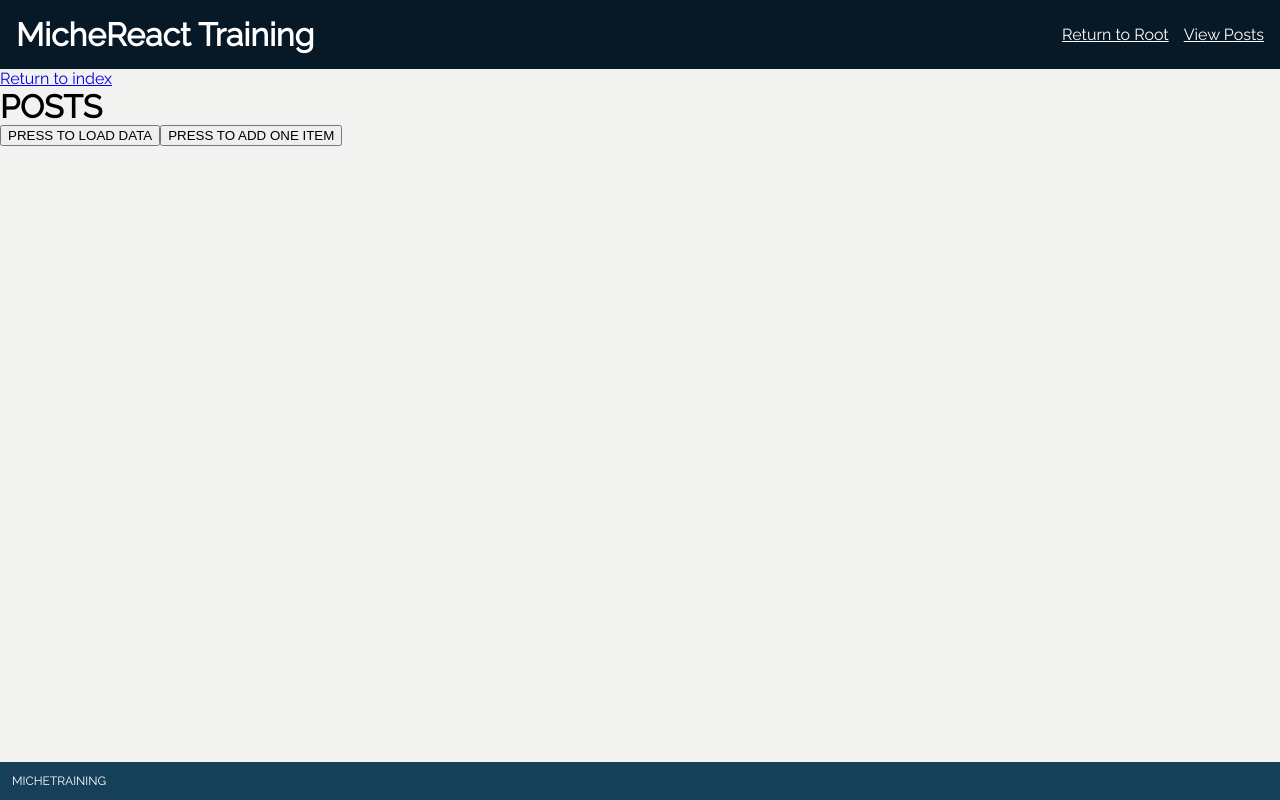
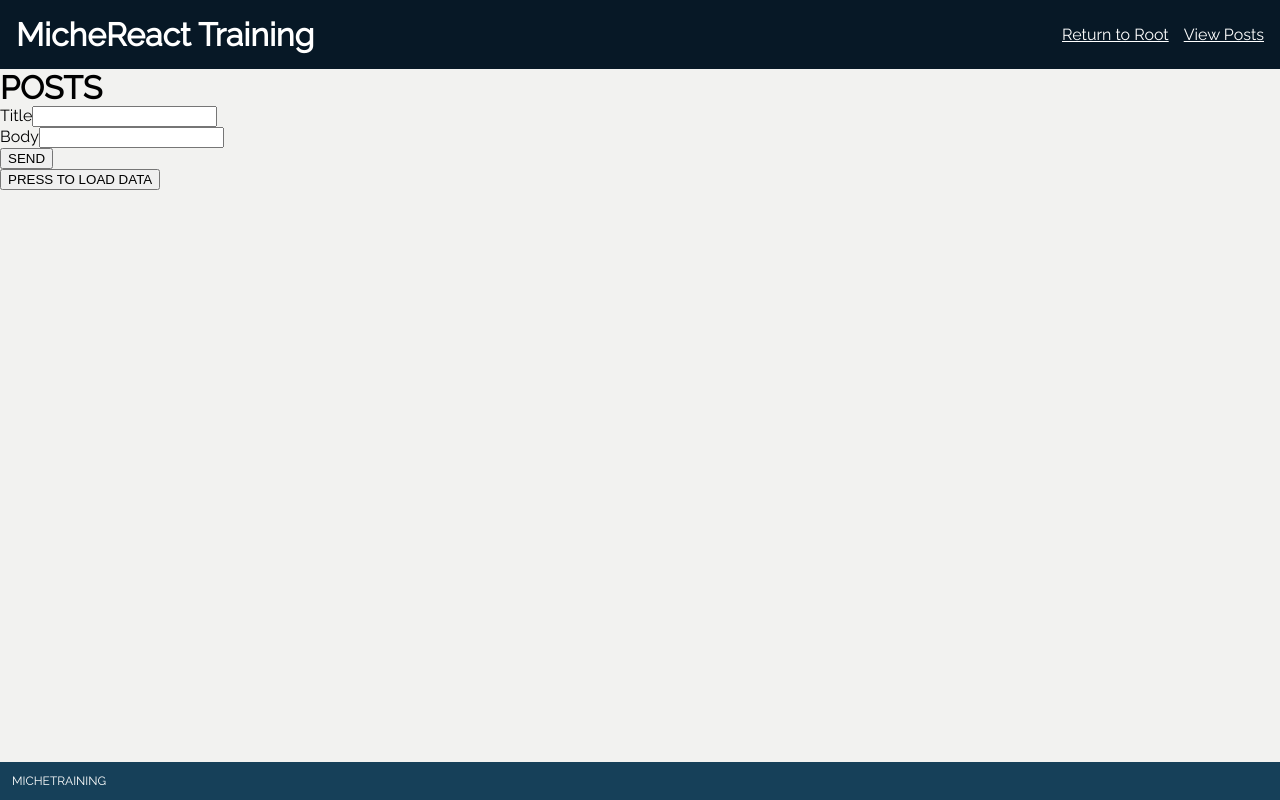
Before and after one commit to Sergio-Montoya-c/react-training, a React (Create React App) app: page /list in a window 1280 px wide. Built offline with nearby package versions, Linux system fonts and the light colour scheme.

Commit message:
Day 4 - Added handle on inputs and post with our own object

```diff
--- a/src/App.js
+++ b/src/App.js
@@ -6,6 +6,7 @@ import MainLayout from './layouts/MainLayout';
 // Components
 import List from './components/List';
 import Main from './components/Main';
+import Post from './components/Post';
 
 class App extends Component {
   render() {
@@ -14,6 +15,7 @@ class App extends Component {
         <MainLayout>
           <Route exact path="/" component={Main} />
           <Route exact path="/list" component={List} />
+          <Route exact path="/posts/:id" component={Post} />
         </MainLayout>
       </Router>
     );
--- /dev/null
+++ b/src/components/Form.js
@@ -0,0 +1,42 @@
+import React, {Component} from 'react';
+import PropTypes from 'prop-types';
+
+export default class Form extends Component {
+  state = {
+    title: '',
+    body: '',
+  }
+
+  handleChange = event => {
+    this.setState({
+      [event.target.name]: event.target.value,
+    })
+  }
+
+  handleClick = () => {
+    this.props.onPostItem(this.state);
+  }
+
+  render() {
+    const {title, body} = this.state;
+    return(
+      <div>
+        <div>
+          <label>Title</label>
+          <input onChange={this.handleChange} name="title" type="text" value={title} />
+        </div>
+        <div>
+          <label>Body</label>
+          <input onChange={this.handleChange} name="body" type="text" value={body} />
+        </div>
+        <button onClick={this.handleClick}>
+          SEND
+        </button>
+      </div>
+    )
+  }
+}
+
+Form.propTypes = {
+  onPostItem: PropTypes.func.isRequired,
+};
--- a/src/components/List.jsx
+++ b/src/components/List.jsx
@@ -1,6 +1,7 @@
 import React, {Fragment, Component} from "react";
 import { Link } from "react-router-dom";
 import Item from './Item';
+import Form from './Form';
 import axios from 'axios';
 
 class List extends Component {
@@ -16,11 +17,8 @@ class List extends Component {
     });
   }
 
-  handlePostItem = async () => {
-    const newPost = await axios.post('https://jsonplaceholder.typicode.com/posts', {
-        title: 'Miche Training',
-        body: 'Cool traning to learn react',
-      })
+  handlePostItem = async item => {
+    const newPost = await axios.post('https://jsonplaceholder.typicode.com/posts', item)
       .then(response => response.data);
       this.setState({
         posts: [newPost, ...this.state.posts],
@@ -31,17 +29,14 @@ class List extends Component {
     const {posts} = this.state;
     return(
       <Fragment>
-        <Link to="/">Return to index</Link>
         <h1>POSTS</h1>
+        <Form onPostItem={this.handlePostItem} />
         <button onClick={ this.handleRetrievePosts }>
           PRESS TO LOAD DATA
         </button>
-        <button onClick={ this.handlePostItem }>
-          PRESS TO ADD ONE ITEM
-        </button>
         <ul>
           {posts.map(post => {
-            return <Item key={post.id} title={post.title} body={post.body} />
+            return <Item key={post.title} title={post.title} body={post.body} />
           })}
         </ul>
       </Fragment>
--- /dev/null
+++ b/src/components/Post.js
@@ -0,0 +1,28 @@
+import React, {Component} from 'react';
+import axios from 'axios';
+
+export default class Post extends Component {
+  state = {
+    title: '',
+    body: '',
+  }
+
+  componentDidMount = async () => {
+    const post = await axios.get(`https://jsonplaceholder.typicode.com/posts/${this.props.match.params.id}`)
+      .then(response => response.data);
+    this.setState(post);
+  }
+
+  render (){
+    console.log(this.props);
+    const {title, body} =  this.state;
+    return (
+      <div>
+        <h2>Title</h2>
+        {title}
+        <h2>Body</h2>
+        {body}
+      </div>
+    )
+  }
+}
```
